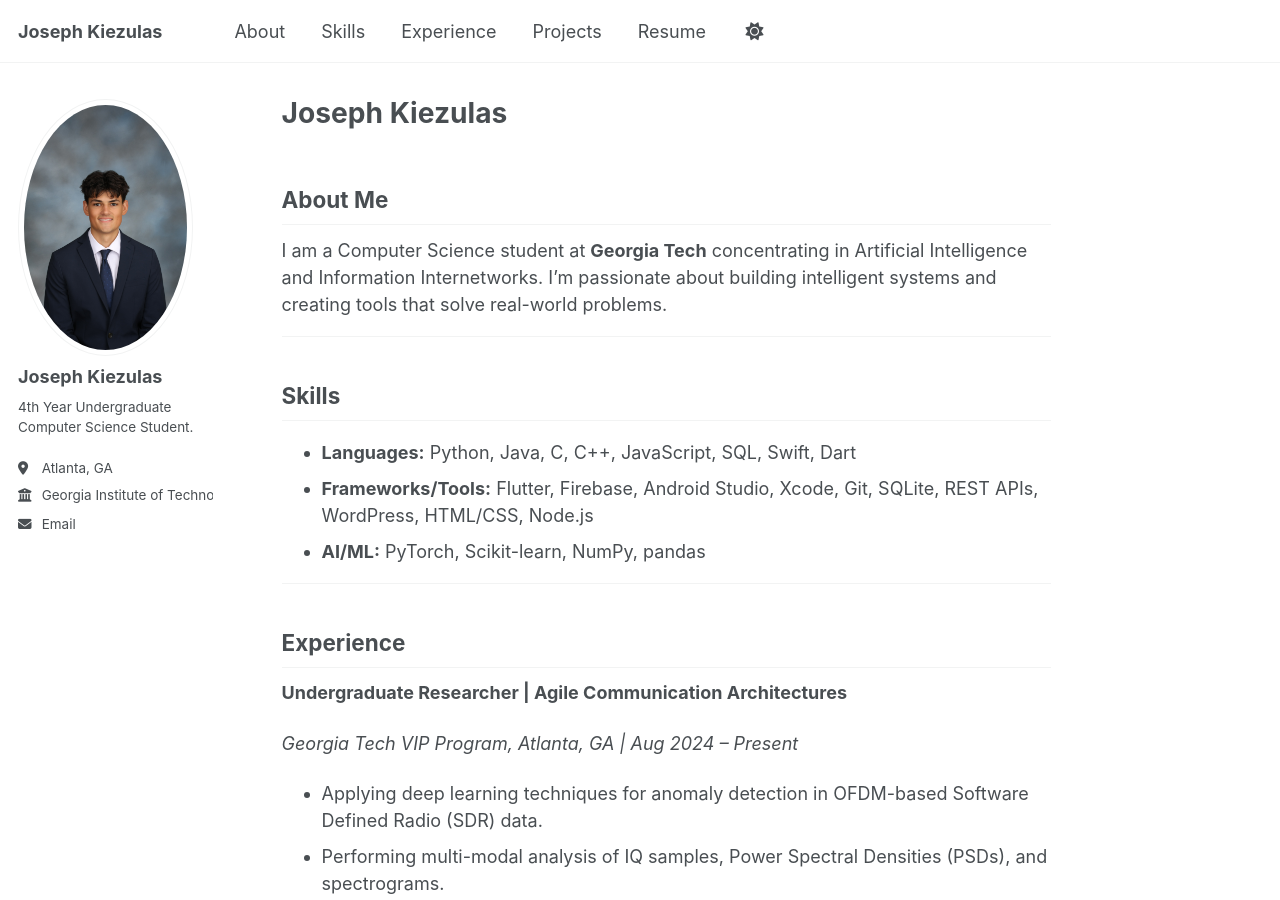
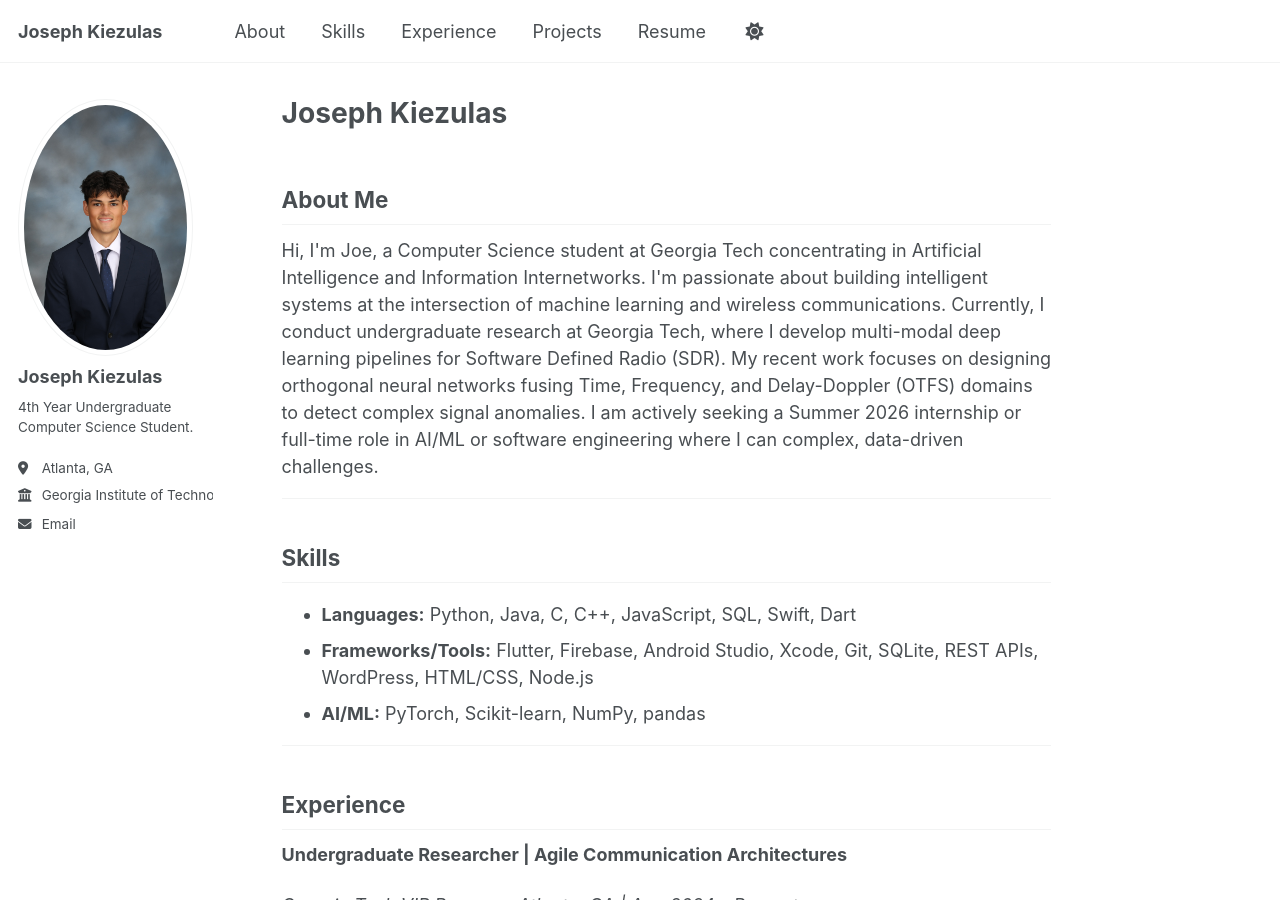
Before and after one commit to JosephKiezulas/Personal-Portfolio, a Jekyll site: the page built from _pages/about.md, in a window 1280 px wide and 900 px high. Built offline with Jekyll 4.4.1, drawn with Linux system fonts in a browser that asks for light colours.

Commit message:
About me section updated

```diff
--- a/_pages/about.md
+++ b/_pages/about.md
@@ -6,7 +6,7 @@ author_profile: true
 
 <section id="about">
   <h2>About Me</h2>
-  I am a Computer Science student at <b>Georgia Tech</b> concentrating in Artificial Intelligence and Information Internetworks. I’m passionate about building intelligent systems and creating tools that solve real-world problems.
+ Hi, I'm Joe, a Computer Science student at Georgia Tech concentrating in Artificial Intelligence and Information Internetworks. I'm passionate about building intelligent systems at the intersection of machine learning and wireless communications. Currently, I conduct undergraduate research at Georgia Tech, where I develop multi-modal deep learning pipelines for Software Defined Radio (SDR). My recent work focuses on designing orthogonal neural networks fusing Time, Frequency, and Delay-Doppler (OTFS) domains to detect complex signal anomalies. I am actively seeking a Summer 2026 internship or full-time role in AI/ML or software engineering where I can complex, data-driven challenges.
 </section>
 
 <hr>
```
